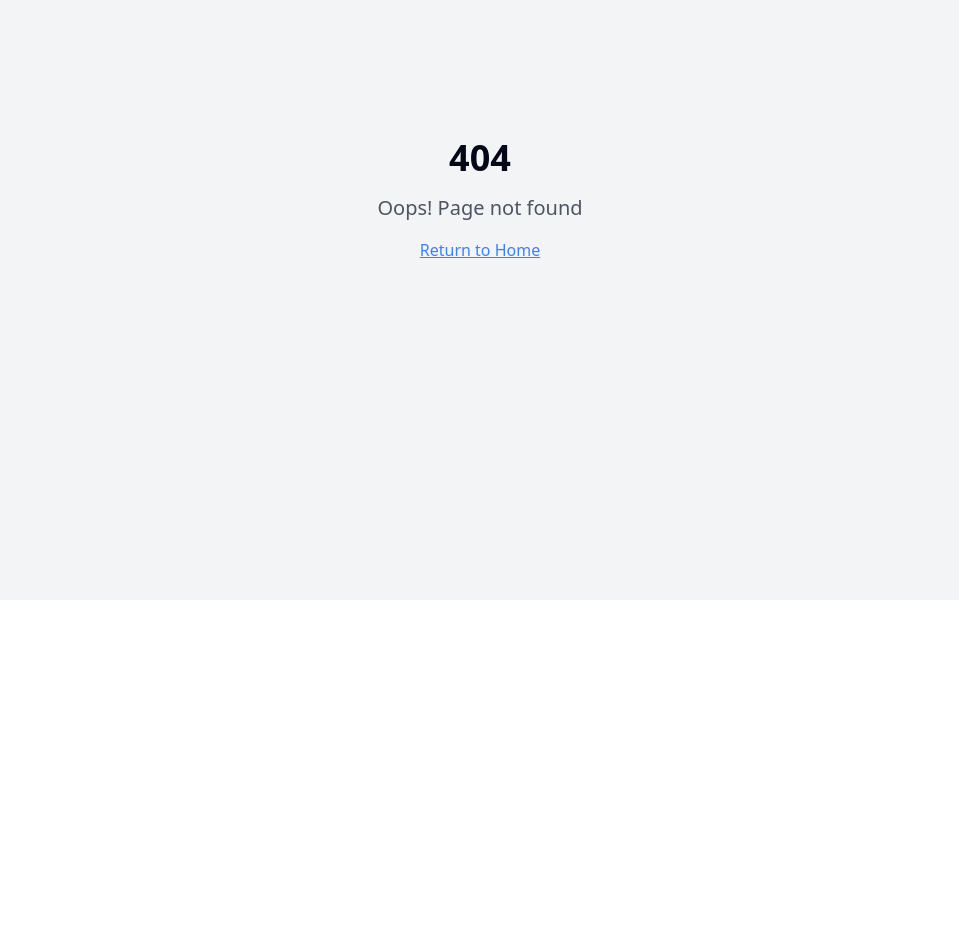
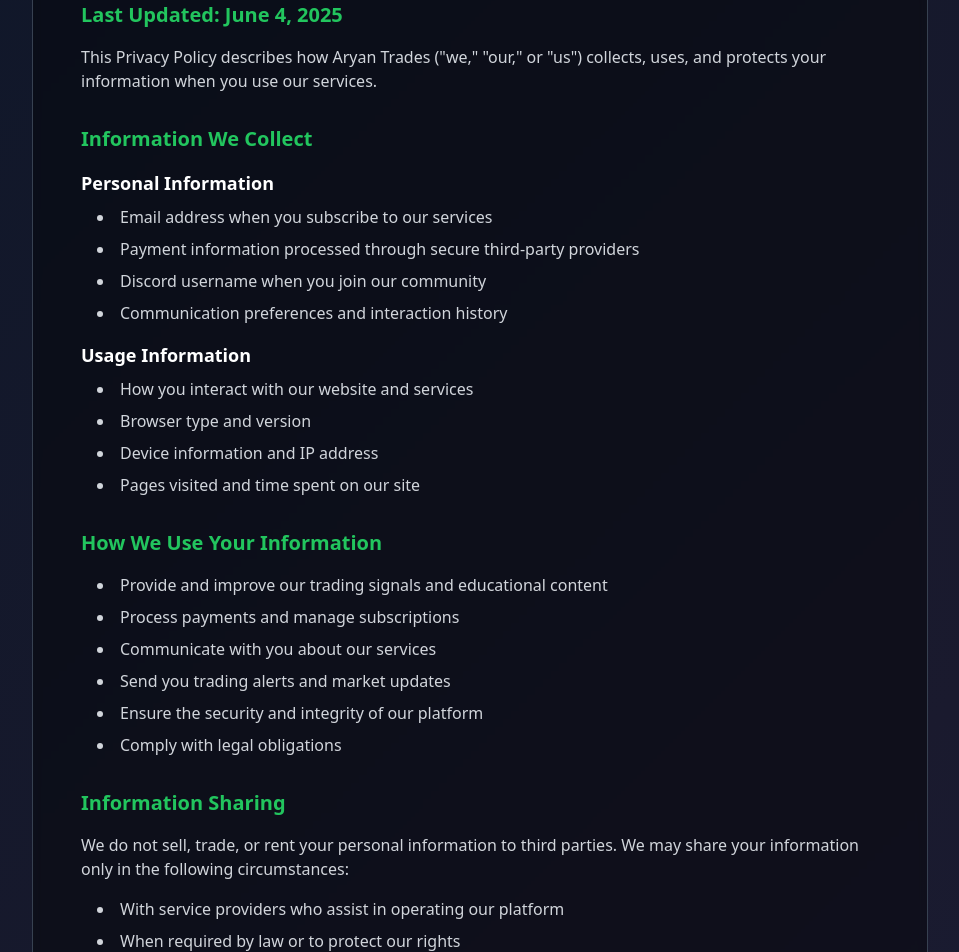
Before and after one commit to aaryanrsh/Aryan-Trades-Website, a React (Vite) app: page /privacy in a window 1280 px wide. Before the commit this address had no page. Shown: the part 200-1152 px from the top of the page, without its empty margins (160-1119 px from the left). Before the commit the page ends 800 px from the top, so only its background shows below. Built offline with nearby package versions, Linux system fonts and the light colour scheme.

Commit message:
Add privacy policy page
Create a new page for the privacy policy.

```diff
--- a/src/App.tsx
+++ b/src/App.tsx
@@ -7,6 +7,7 @@ import { BrowserRouter, Routes, Route } from "react-router-dom";
 import Index from "./pages/Index";
 import Disclaimer from "./pages/Disclaimer";
 import TermsAndConditions from "./pages/TermsAndConditions";
+import PrivacyPolicy from "./pages/PrivacyPolicy";
 import NotFound from "./pages/NotFound";
 
 const queryClient = new QueryClient();
@@ -21,6 +22,7 @@ const App = () => (
           <Route path="/" element={<Index />} />
           <Route path="/disclaimer" element={<Disclaimer />} />
           <Route path="/terms" element={<TermsAndConditions />} />
+          <Route path="/privacy" element={<PrivacyPolicy />} />
           {/* ADD ALL CUSTOM ROUTES ABOVE THE CATCH-ALL "*" ROUTE */}
           <Route path="*" element={<NotFound />} />
         </Routes>
--- a/src/components/Footer.tsx
+++ b/src/components/Footer.tsx
@@ -45,6 +45,12 @@ export const Footer = () => {
               >
                 Terms & Conditions
               </Link>
+              <Link
+                to="/privacy"
+                className="text-gray-400 hover:text-crypto-green transition-colors text-sm underline"
+              >
+                Privacy Policy
+              </Link>
             </div>
             <p className="text-gray-400 text-sm">
               © 2025 AryxnTrades. All rights reserved.
--- /dev/null
+++ b/src/pages/PrivacyPolicy.tsx
@@ -0,0 +1,143 @@
+
+import { Navigation } from "@/components/Navigation";
+import { Footer } from "@/components/Footer";
+
+const PrivacyPolicy = () => {
+  return (
+    <div className="min-h-screen bg-crypto-gradient">
+      <Navigation />
+      <div className="pt-20 pb-12 px-4">
+        <div className="max-w-4xl mx-auto">
+          <div className="bg-black/40 backdrop-blur-sm border border-gray-700 rounded-lg p-8 md:p-12">
+            <h1 className="text-3xl md:text-4xl font-bold text-white mb-8">Privacy Policy</h1>
+
+            <div className="space-y-8 text-gray-300">
+              <section>
+                <h2 className="text-xl font-bold text-crypto-green mb-4">Last Updated: June 4, 2025</h2>
+                <p>
+                  This Privacy Policy describes how Aryan Trades ("we," "our," or "us") collects, uses, and protects your information when you use our services.
+                </p>
+              </section>
+
+              <section>
+                <h2 className="text-xl font-bold text-crypto-green mb-4">Information We Collect</h2>
+                <div className="space-y-4">
+                  <div>
+                    <h3 className="text-lg font-semibold text-white mb-2">Personal Information</h3>
+                    <ul className="list-disc list-inside space-y-2 ml-4">
+                      <li>Email address when you subscribe to our services</li>
+                      <li>Payment information processed through secure third-party providers</li>
+                      <li>Discord username when you join our community</li>
+                      <li>Communication preferences and interaction history</li>
+                    </ul>
+                  </div>
+
+                  <div>
+                    <h3 className="text-lg font-semibold text-white mb-2">Usage Information</h3>
+                    <ul className="list-disc list-inside space-y-2 ml-4">
+                      <li>How you interact with our website and services</li>
+                      <li>Browser type and version</li>
+                      <li>Device information and IP address</li>
+                      <li>Pages visited and time spent on our site</li>
+                    </ul>
+                  </div>
+                </div>
+              </section>
+
+              <section>
+                <h2 className="text-xl font-bold text-crypto-green mb-4">How We Use Your Information</h2>
+                <ul className="list-disc list-inside space-y-2 ml-4">
+                  <li>Provide and improve our trading signals and educational content</li>
+                  <li>Process payments and manage subscriptions</li>
+                  <li>Communicate with you about our services</li>
+                  <li>Send you trading alerts and market updates</li>
+                  <li>Ensure the security and integrity of our platform</li>
+                  <li>Comply with legal obligations</li>
+                </ul>
+              </section>
+
+              <section>
+                <h2 className="text-xl font-bold text-crypto-green mb-4">Information Sharing</h2>
+                <p className="mb-4">We do not sell, trade, or rent your personal information to third parties. We may share your information only in the following circumstances:</p>
+                <ul className="list-disc list-inside space-y-2 ml-4">
+                  <li>With service providers who assist in operating our platform</li>
+                  <li>When required by law or to protect our rights</li>
+                  <li>In connection with a business transfer or merger</li>
+                  <li>With your explicit consent</li>
+                </ul>
+              </section>
+
+              <section>
+                <h2 className="text-xl font-bold text-crypto-green mb-4">Data Security</h2>
+                <p>
+                  We implement appropriate technical and organizational measures to protect your personal information against unauthorized access, alteration, disclosure, or destruction. However, no method of transmission over the internet is 100% secure.
+                </p>
+              </section>
+
+              <section>
+                <h2 className="text-xl font-bold text-crypto-green mb-4">Your Rights</h2>
+                <p className="mb-4">You have the right to:</p>
+                <ul className="list-disc list-inside space-y-2 ml-4">
+                  <li>Access and update your personal information</li>
+                  <li>Request deletion of your data</li>
+                  <li>Opt-out of marketing communications</li>
+                  <li>Request a copy of your data</li>
+                  <li>Object to certain processing activities</li>
+                </ul>
+              </section>
+
+              <section>
+                <h2 className="text-xl font-bold text-crypto-green mb-4">Cookies and Tracking</h2>
+                <p>
+                  We use cookies and similar technologies to enhance your experience on our website, analyze usage patterns, and deliver personalized content. You can control cookie settings through your browser preferences.
+                </p>
+              </section>
+
+              <section>
+                <h2 className="text-xl font-bold text-crypto-green mb-4">Data Retention</h2>
+                <p>
+                  We retain your personal information for as long as necessary to provide our services and comply with legal obligations. When you cancel your subscription, we may retain certain information for record-keeping purposes.
+                </p>
+              </section>
+
+              <section>
+                <h2 className="text-xl font-bold text-crypto-green mb-4">Third-Party Services</h2>
+                <p className="mb-4">Our website may contain links to third-party services, including:</p>
+                <ul className="list-disc list-inside space-y-2 ml-4">
+                  <li>Payment processors (Whop, Stripe)</li>
+                  <li>Social media platforms (Instagram, TikTok)</li>
+                  <li>Communication platforms (Discord)</li>
+                </ul>
+                <p className="mt-4">
+                  These third parties have their own privacy policies, and we are not responsible for their practices.
+                </p>
+              </section>
+
+              <section>
+                <h2 className="text-xl font-bold text-crypto-green mb-4">Changes to This Policy</h2>
+                <p>
+                  We may update this Privacy Policy from time to time. We will notify you of any material changes by posting the new policy on this page and updating the "Last Updated" date.
+                </p>
+              </section>
+
+              <section>
+                <h2 className="text-xl font-bold text-crypto-green mb-4">Contact Us</h2>
+                <p className="mb-4">
+                  If you have any questions about this Privacy Policy or our data practices, please contact us through:
+                </p>
+                <ul className="list-disc list-inside space-y-2 ml-4">
+                  <li>Instagram: @aryxntrades</li>
+                  <li>TikTok: @aryxntrades</li>
+                  <li>Discord: Join our premium community for direct support</li>
+                </ul>
+              </section>
+            </div>
+          </div>
+        </div>
+      </div>
+      <Footer />
+    </div>
+  );
+};
+
+export default PrivacyPolicy;
```
